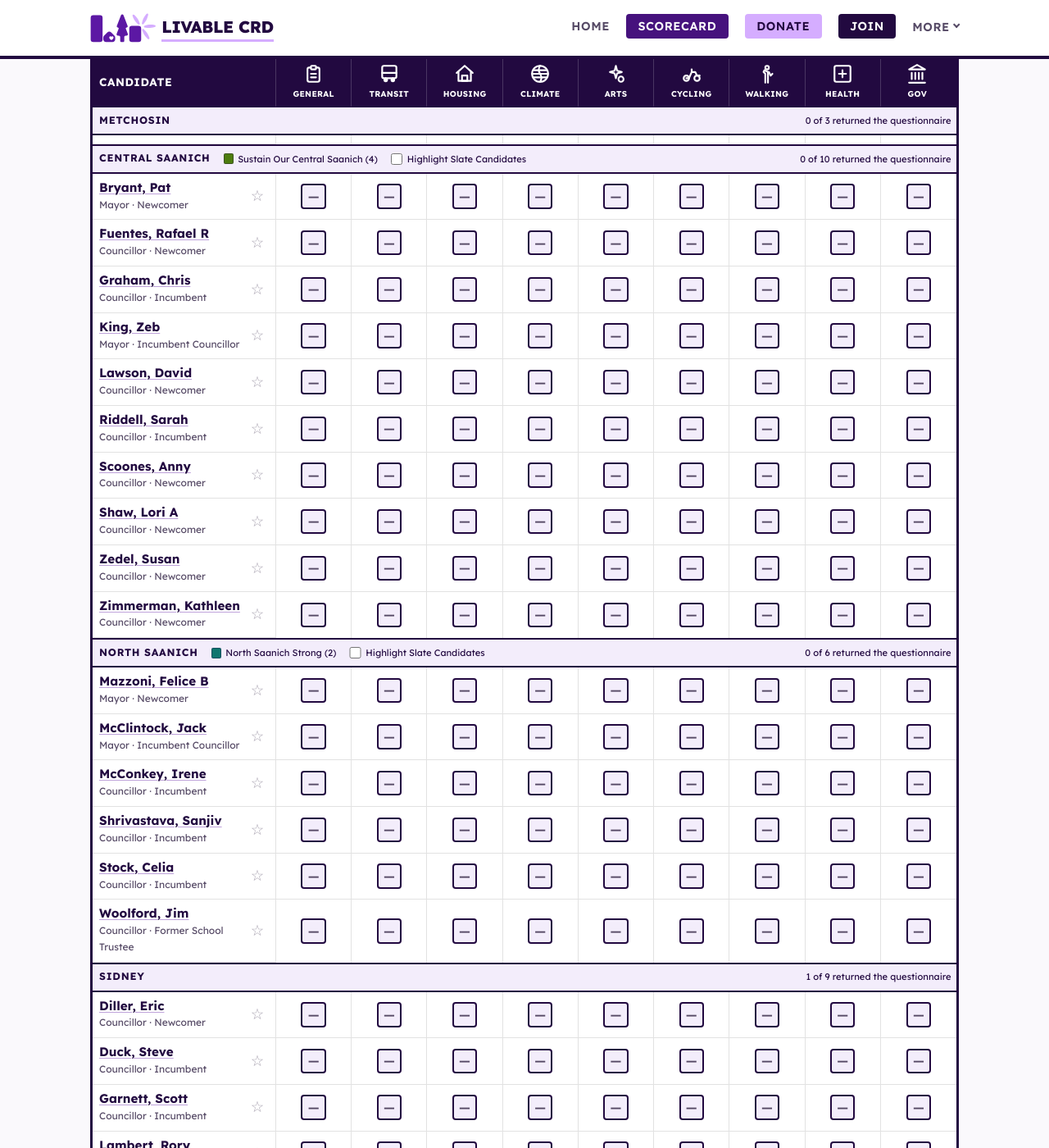
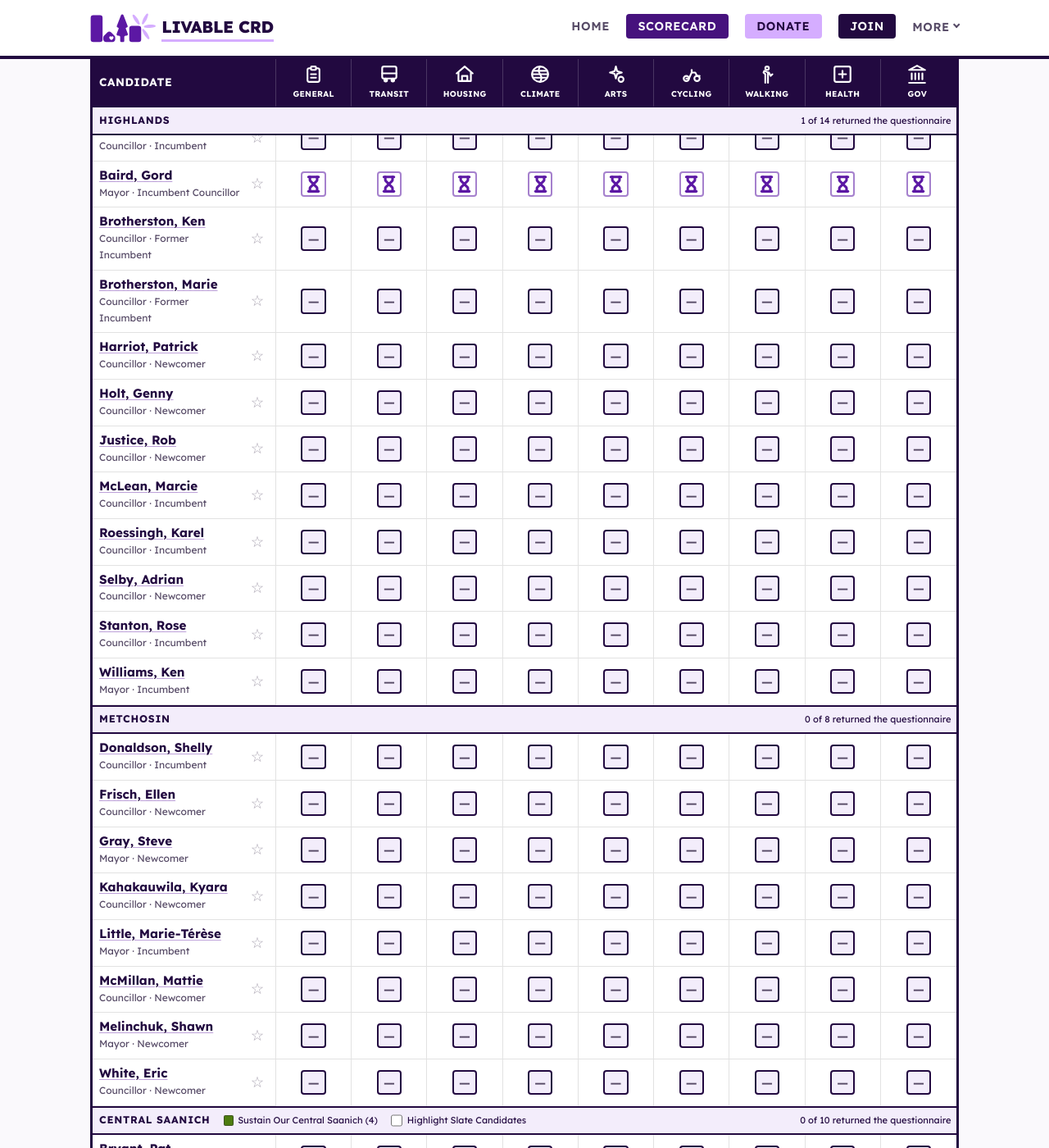
Before and after one commit to LaputanMachines/livable-crd-website, a Jekyll site: the page built from scorecard/index.md, in a window 1280 px wide and 1400 px high, scrolled down 8177 px. Shown: the whole window at 82% size. Built offline with Jekyll 4.4.1, drawn with Linux system fonts in a browser that asks for light colours; some of the changed text lies outside the part shown.

Commit message:
data: sync confirmed candidates from sheet [skip ci]

```diff
--- a/_data/candidates.yml
+++ b/_data/candidates.yml
@@ -54,6 +54,14 @@
   standing: challenger
   slate: null
   website: "https://colettebaty.ca"
+
+- name: Erin Elizabeth Booth
+  display_name: "Booth, Erin Elizabeth"
+  municipality: saanich
+  office: Councillor
+  standing: challenger
+  slate: null
+  website: null
 
 - name: Susan Brice
   display_name: "Brice, Susan"
@@ -214,6 +222,14 @@
   standing: challenger
   slate: null
   website: "https://harjaspopli.ca"
+
+- name: Nic Renaud
+  display_name: "Renaud, Nic"
+  municipality: saanich
+  office: Councillor
+  standing: challenger
+  slate: null
+  website: null
 
 - name: Rishi Sharma
   display_name: "Sharma, Rishi"
@@ -772,6 +788,14 @@
   slate: null
   website: "https://harold4colwood.ca"
 
+- name: Cynthia Day
+  display_name: "Day, Cynthia"
+  municipality: colwood
+  office: Mayor
+  standing: incumbent-councillor
+  slate: null
+  website: null
+
 - name: Terrilynn Gee
   display_name: "Gee, Terrilynn"
   municipality: colwood
@@ -941,11 +965,35 @@
   slate: null
   website: null
 
+- name: Alex Mcleod
+  display_name: "Mcleod, Alex"
+  municipality: langford
+  office: Councillor
+  standing: challenger
+  slate: null
+  website: null
+
+- name: Michael Mortimore
+  display_name: "Mortimore, Michael"
+  municipality: langford
+  office: Councillor
+  standing: challenger
+  slate: null
+  website: null
+
 - name: Matt Sahlstrom
   display_name: "Sahlstrom, Matt"
   municipality: langford
   office: Councillor
   standing: ex-incumbent-councillor
+  slate: null
+  website: null
+
+- name: Tanya Sunshine
+  display_name: "Sunshine, Tanya"
+  municipality: langford
+  office: Councillor
+  standing: challenger
   slate: null
   website: null
 
@@ -974,8 +1022,24 @@
   website: "https://stewformayor.ca"
 
 # --- Highlands ---
+- name: Justin Allen
+  display_name: "Allen, Justin"
+  municipality: highlands
+  office: Councillor
+  standing: challenger
+  slate: null
+  website: null
+
 - name: Leslie Anderson
   display_name: "Anderson, Leslie"
+  municipality: highlands
+  office: Councillor
+  standing: incumbent-councillor
+  slate: null
+  website: null
+
+- name: Ann Baird
+  display_name: "Baird, Ann"
   municipality: highlands
   office: Councillor
   standing: incumbent-councillor
@@ -990,6 +1054,46 @@
   slate: null
   website: "https://gordbaird.ca"
 
+- name: Ken Brotherston
+  display_name: "Brotherston, Ken"
+  municipality: highlands
+  office: Councillor
+  standing: ex-incumbent-councillor
+  slate: null
+  website: null
+
+- name: Marie Brotherston
+  display_name: "Brotherston, Marie"
+  municipality: highlands
+  office: Councillor
+  standing: ex-incumbent-councillor
+  slate: null
+  website: null
+
+- name: Patrick Harriot
+  display_name: "Harriot, Patrick"
+  municipality: highlands
+  office: Councillor
+  standing: challenger
+  slate: null
+  website: null
+
+- name: Genny Holt
+  display_name: "Holt, Genny"
+  municipality: highlands
+  office: Councillor
+  standing: challenger
+  slate: null
+  website: null
+
+- name: Rob Justice
+  display_name: "Justice, Rob"
+  municipality: highlands
+  office: Councillor
+  standing: challenger
+  slate: null
+  website: null
+
 - name: Marcie McLean
   display_name: "McLean, Marcie"
   municipality: highlands
@@ -1000,6 +1104,22 @@
 
 - name: Karel Roessingh
   display_name: "Roessingh, Karel"
+  municipality: highlands
+  office: Councillor
+  standing: incumbent-councillor
+  slate: null
+  website: null
+
+- name: Adrian Selby
+  display_name: "Selby, Adrian"
+  municipality: highlands
+  office: Councillor
+  standing: challenger
+  slate: null
+  website: null
+
+- name: Rose Stanton
+  display_name: "Stanton, Rose"
   municipality: highlands
   office: Councillor
   standing: incumbent-councillor
@@ -1023,11 +1143,51 @@
   slate: null
   website: null
 
+- name: Ellen Frisch
+  display_name: "Frisch, Ellen"
+  municipality: metchosin
+  office: Councillor
+  standing: challenger
+  slate: null
+  website: null
+
+- name: Steve Gray
+  display_name: "Gray, Steve"
+  municipality: metchosin
+  office: Mayor
+  standing: challenger
+  slate: null
+  website: null
+
+- name: Kyara Kahakauwila
+  display_name: "Kahakauwila, Kyara"
+  municipality: metchosin
+  office: Councillor
+  standing: challenger
+  slate: null
+  website: null
+
 - name: Marie-Térèse Little
   display_name: "Little, Marie-Térèse"
   municipality: metchosin
   office: Mayor
   standing: incumbent-mayor
+  slate: null
+  website: null
+
+- name: Mattie McMillan
+  display_name: "McMillan, Mattie"
+  municipality: metchosin
+  office: Councillor
+  standing: challenger
+  slate: null
+  website: null
+
+- name: Shawn Melinchuk
+  display_name: "Melinchuk, Shawn"
+  municipality: metchosin
+  office: Mayor
+  standing: challenger
   slate: null
   website: null
 
@@ -1186,11 +1346,27 @@
   slate: null
   website: null
 
+- name: Erin Fedotov
+  display_name: "Fedotov, Erin"
+  municipality: sidney
+  office: Councillor
+  standing: challenger
+  slate: null
+  website: null
+
 - name: Scott Garnett
   display_name: "Garnett, Scott"
   municipality: sidney
   office: Councillor
   standing: incumbent-councillor
+  slate: null
+  website: null
+
+- name: Harninder Jarquot
+  display_name: "Jarquot, Harninder"
+  municipality: sidney
+  office: Councillor
+  standing: challenger
   slate: null
   website: null
 
@@ -1363,6 +1539,14 @@
   slate: Sooke Together
   website: "https://www.stevesorensen.ca/"
 
+- name: Tony St-Pierre
+  display_name: "St-Pierre, Tony"
+  municipality: sooke
+  office: Councillor
+  standing: incumbent-councillor
+  slate: null
+  website: null
+
 - name: Katherine Strongwind
   display_name: "Strongwind, Katherine"
   municipality: sooke
```
